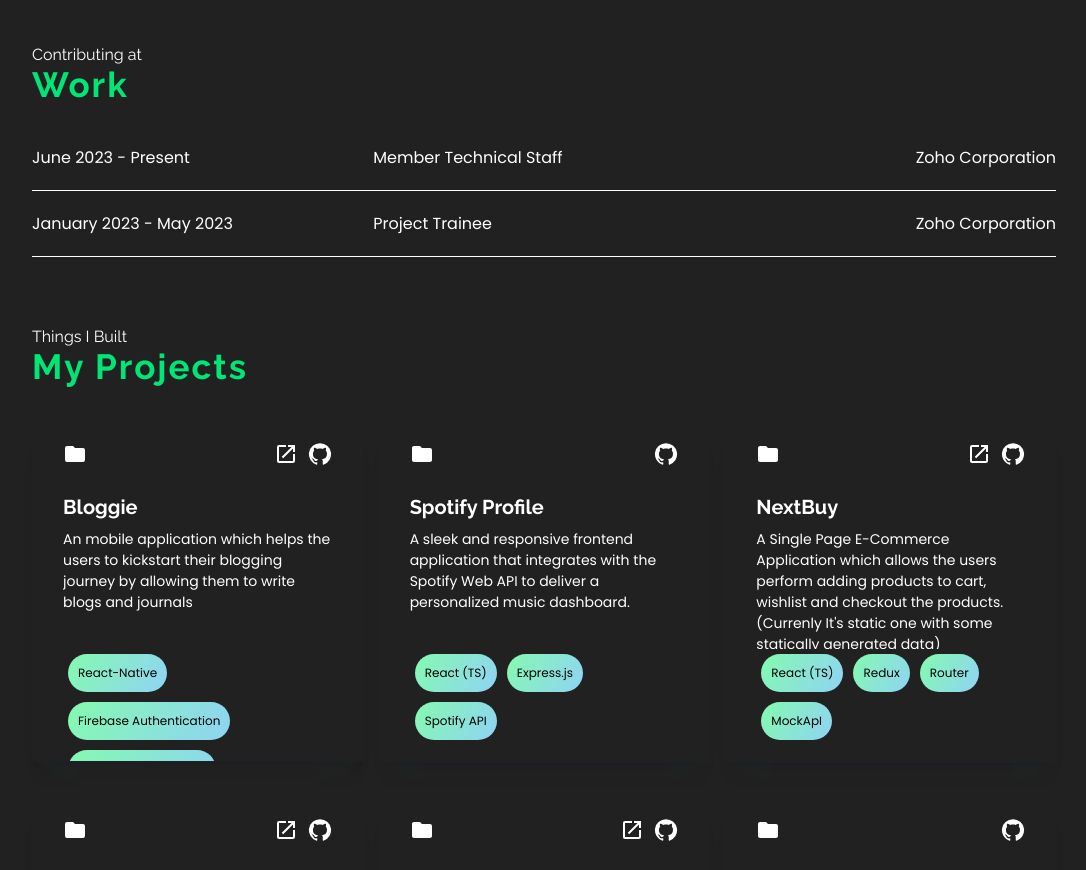
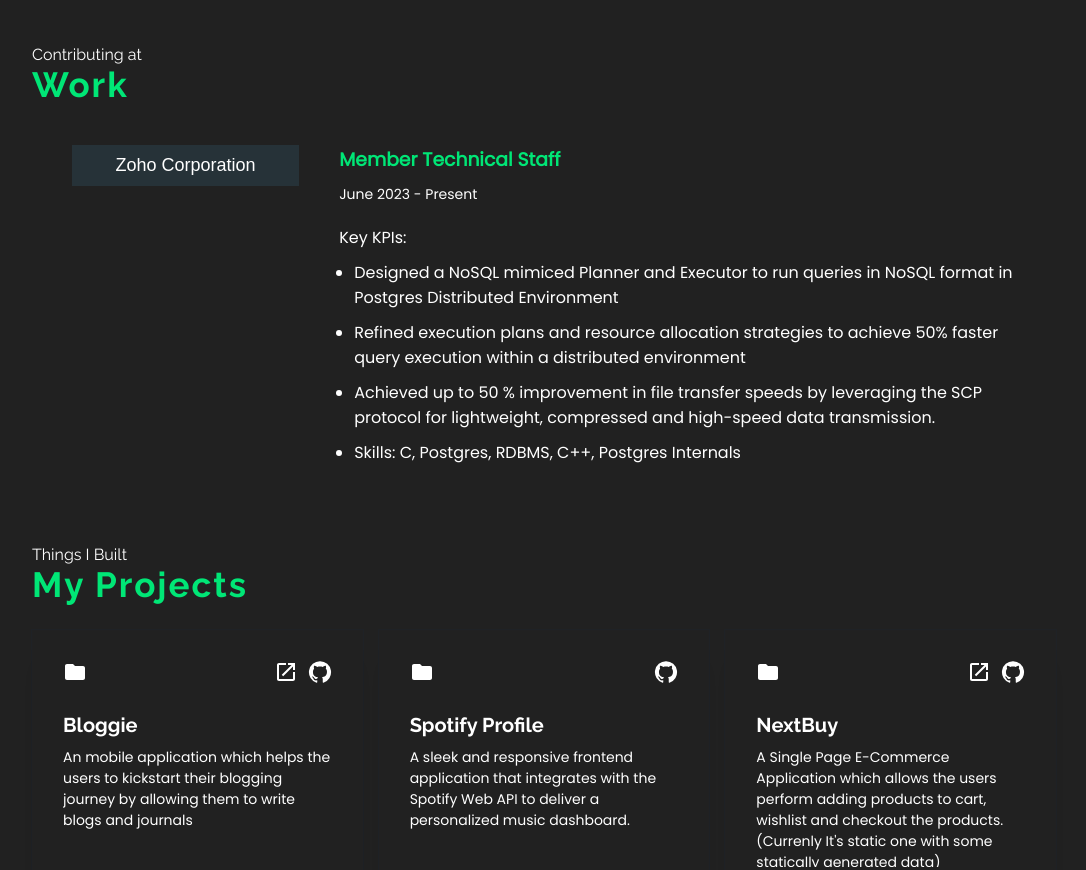
Before and after one commit to sambasivareddy-ch/sambasiva, a React (Create React App) app: page / in a window 1280 px wide. Shown: the part 1400-2270 px from the top of the page, without its empty margins (96-1182 px from the left). Built offline with nearby package versions, Linux system fonts and the light colour scheme.

Commit message:
Experience section changed

```diff
--- a/src/components/Experience.js
+++ b/src/components/Experience.js
@@ -5,9 +5,16 @@ import styles from "../styles/page.module.css";
 const Experience = (props) => {
   return (
     <div className={styles["new-experience-wrapper"]}>
-      <p>{props.exp.period}</p>
-      <p>{props.exp.designation}</p>
-      <p>{props.exp.company}</p>
+      <h3>{props.exp.designation}</h3>
+      <p className={styles['period']}>{props.exp.period}</p>
+      <ul>
+        Key KPIs:
+        {props.exp.description.map((kpi) => {
+          return <li key={Math.random()}>
+            {kpi}
+          </li>
+        })}
+      </ul>
     </div>
   );
 };
--- a/src/components/Experiences.js
+++ b/src/components/Experiences.js
@@ -1,13 +1,20 @@
-import React from "react";
+import React, { useState } from "react";
 
 import styles from "../styles/page.module.css";
 import Experience from "./Experience";
+import { useScroll } from "motion/react";
 
 const experiences = [
   {
     period: "June 2023 - Present",
     designation: "Member Technical Staff",
     company: "Zoho Corporation",
+    description: [
+      'Designed a NoSQL mimiced Planner and Executor to run queries in NoSQL format in Postgres Distributed Environment',
+      'Refined execution plans and resource allocation strategies to achieve 50% faster query execution within a distributed environment',
+      'Achieved up to 50 % improvement in file transfer speeds by leveraging the SCP protocol for lightweight, compressed and high-speed data transmission.',
+      'Skills: C, Postgres, RDBMS, C++, Postgres Internals',
+    ]
   },
   {
     period: "January 2023 - May 2023",
@@ -17,14 +24,22 @@ const experiences = [
 ];
 
 const Experiences = () => {
+  const [selectedCompany, setSelectedCompany] = useState(0);
+  const zohoClasses = `${styles['company-btn']} ${selectedCompany === 0 && styles['selected-company']}`
+
   return (
     <div id="experience" className={styles["experience-wrapper"]}>
       <p className={styles['caption']}>Contributing at</p>
       <h2 className={styles["title"]}>Work</h2>
-      <div className={styles["experiences"]}>
-        {experiences.map((experience) => (
-          <Experience exp={experience} key={Math.random()} />
-        ))}
+      <div className={styles["experiences_wrapper"]}>
+        <div className={styles['experiences']}>
+          <ol className={styles["companies-list_wrapper"]}>
+            <li>
+              <button className={zohoClasses}>Zoho Corporation</button>
+            </li>
+          </ol>
+          <Experience exp={experiences[selectedCompany]}/>
+        </div>
       </div>
     </div>
   );
--- a/src/styles/page.module.css
+++ b/src/styles/page.module.css
@@ -165,25 +165,63 @@
   line-height: 28px;
 }
 
-.new-experience-wrapper {
-  display: grid;
-  grid-template-columns: repeat(3, 1fr);
-  justify-content: space-around;
-  padding: 20px 0;
-  border-bottom: solid 1px #fff;
-  /* border-top: solid 2px #fff; */
+.experiences_wrapper {
+  display: flex;
+  justify-content: center;
+  align-items: center;
 }
 
-.new-experience-wrapper p:nth-child(1) {
-  justify-self: start;
+.experiences {
+  width: 100%;
+  display: grid;
+  grid-template-columns: 30% 70%;
+  margin-top: 20px;
 }
 
-.new-experience-wrapper p:nth-child(2) {
-  justify-self: start;
+.companies-list_wrapper {
+  list-style: none;
+  display: flex;
+  flex-direction: column;
+  gap: 20px;
+  padding: 0 40px;
 }
 
-.new-experience-wrapper p:nth-child(3) {
-  justify-self: end;
+.companies-list_wrapper li button {
+  width: 100%;
+  padding: 10px;
+  box-sizing: border-box;
+  outline: none;
+  border: none;
+  font-size: 18px;
+}
+
+.selected-company {
+  background-color: #263238;
+}
+
+.new-experience-wrapper {
+  display: flex;
+  flex-direction: column;
+  gap: 10px;
+}
+
+.new-experience-wrapper ul {
+  margin: 10px 0;
+  display: flex;
+  flex-direction: column;
+  gap: 10px;
+}
+
+.new-experience-wrapper ul li {
+  margin: 0 15px;
+}
+
+.new-experience-wrapper h3 {
+  color: #00e676;
+}
+
+.period {
+  font-size: 14px;
 }
 
 .experience-details {
@@ -564,6 +602,20 @@
   .pro-wrapper {
     height: fit-content;
   }
+  .experiences {
+    display: flex;
+    flex-direction: column;
+    margin: 0;
+  }
+  .companies-list_wrapper {
+    width: 100%;
+    margin: 0 0 10px;
+    padding: 20px 0;
+    border-bottom: solid 1px #fff;
+  }
+  .companies-list_wrapper li button {
+    width: fit-content;
+  }
 }
 
 @media screen and (min-width: 200px) and (max-width: 640px) {
@@ -577,10 +629,6 @@
     height: 400px;
     margin: 10px auto;
     border-radius: 5px;
-  }
-  .new-experience-wrapper {
-    display: flex;
-    flex-direction: column;
   }
 }
 
```
